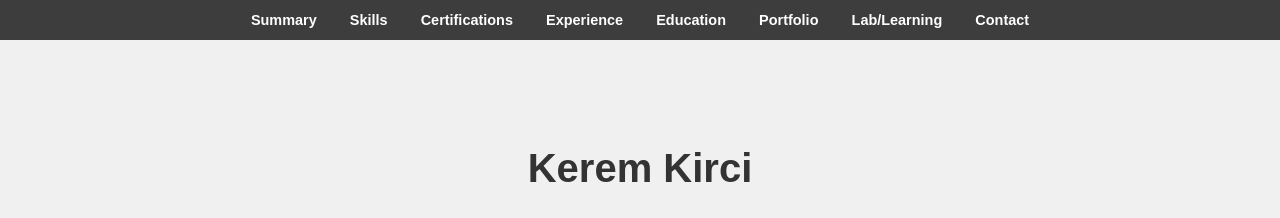
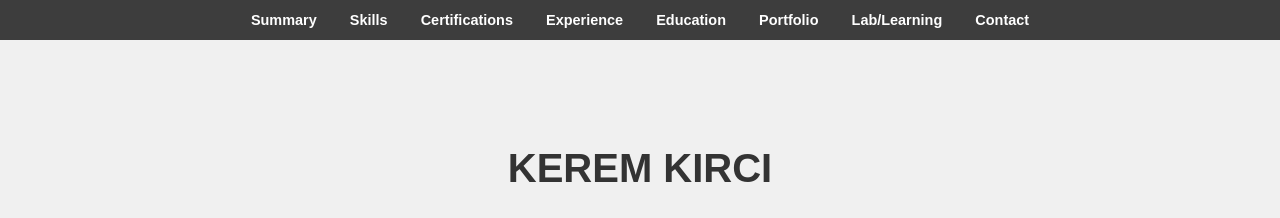
Before and after one commit to hybridmulticloud/resume-api-frontend, a plain HTML site: page index.html in a window 1280 px wide. Shown: the top 218 px of the page. Drawn offline with Linux system fonts and the light colour scheme; no server answers.

Commit message:
Update index.html

```diff
--- a/index.html
+++ b/index.html
@@ -3,7 +3,7 @@
 <head>
   <meta charset="UTF-8" />
   <meta name="viewport" content="width=device-width, initial-scale=1.0" />
-  <title>Kerem Kirci – Hybrid Cloud Portfolio</title>
+  <title>KEREM KIRCI – Hybrid Cloud Portfolio</title>
   <link rel="stylesheet" href="style.css" />
 </head>
 <body>
@@ -24,7 +24,7 @@
 
   <!-- Header / Name -->
   <header>
-    <h1>Kerem Kirci</h1>
+    <h1>KEREM KIRCI</h1>
     <h2>Senior Technical Consultant</h2>
   </header>
 
```
